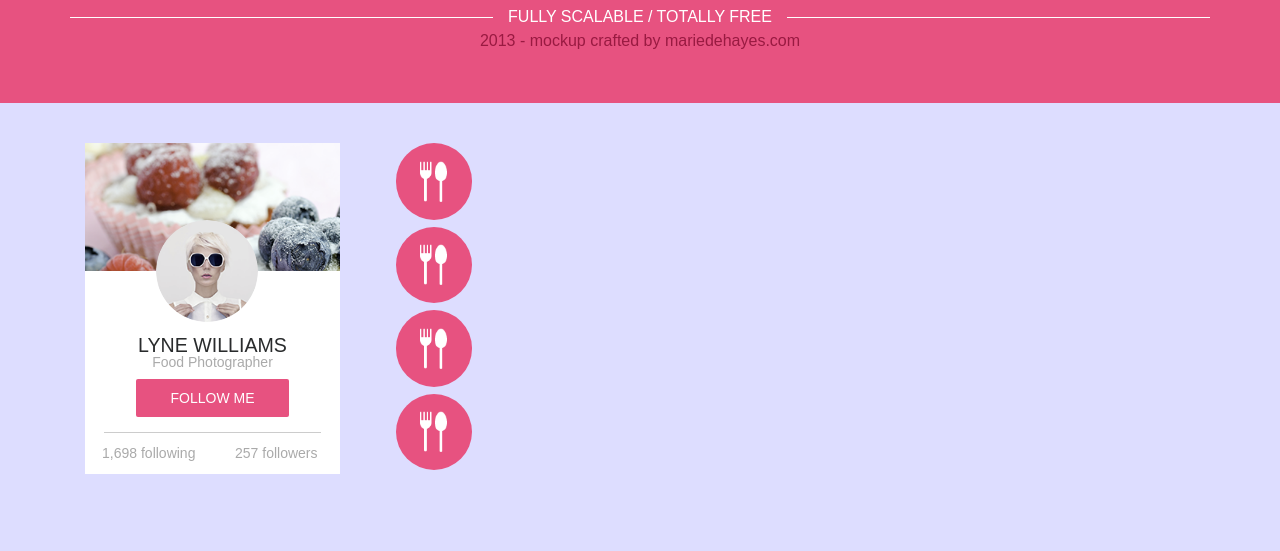
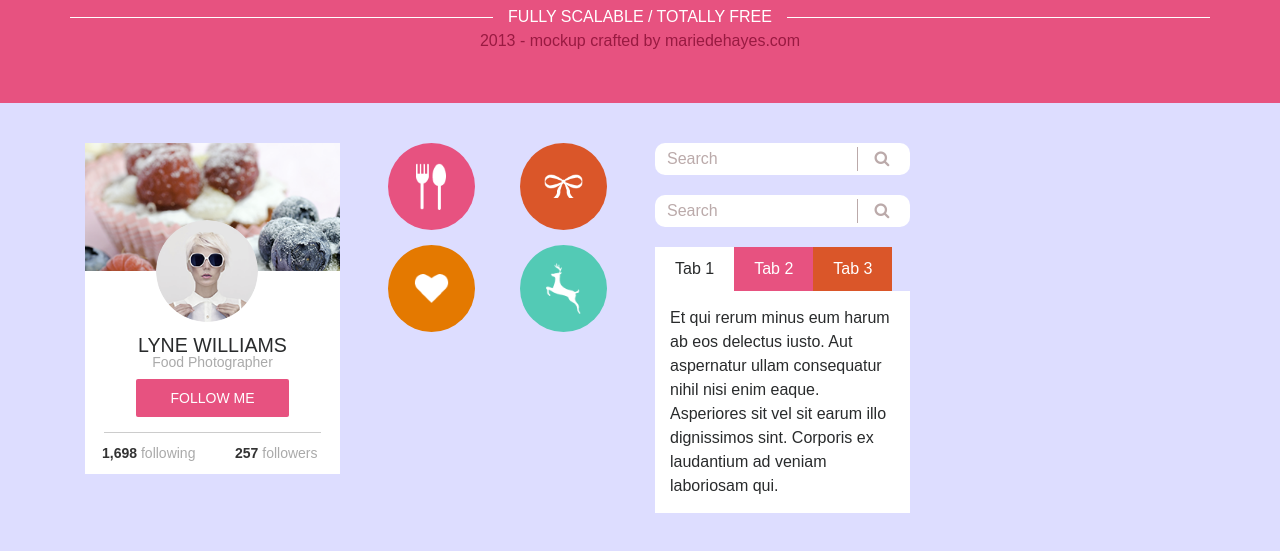
Before and after one commit to Asfades/flat-interface, a website: page index.html in a window 1280 px wide. Shown: the part 97-648 px from the top of the page. Drawn offline with nearby package versions, Linux system fonts and the light colour scheme; files that its build step writes are made by us from their sources; files whose address does not match are found by name.

Commit message:
3rd day of work: aligned big icons, search 70%, tabs-box

```diff
--- a/index.html
+++ b/index.html
@@ -10,8 +10,8 @@
 
   <link rel="stylesheet" href="https://maxcdn.bootstrapcdn.com/bootstrap/4.0.0-alpha.6/css/bootstrap.min.css" integrity="sha384-rwoIResjU2yc3z8GV/NPeZWAv56rSmLldC3R/AZzGRnGxQQKnKkoFVhFQhNUwEyJ"
     crossorigin="anonymous">
-  <script src="https://maxcdn.bootstrapcdn.com/bootstrap/4.0.0-alpha.6/js/bootstrap.min.js" integrity="sha384-vBWWzlZJ8ea9aCX4pEW3rVHjgjt7zpkNpZk+02D9phzyeVkE+jo0ieGizqPLForn"
-    crossorigin="anonymous"></script>
+
+  <link rel="stylesheet" href="https://maxcdn.bootstrapcdn.com/font-awesome/4.7.0/css/font-awesome.min.css">
 </head>
 
 <body class="flat-design-body">
@@ -42,19 +42,56 @@
           <div class="profile-tab__prof">Food Photographer</div>
           <a class="profile-tab__follow" href="#" rel="nofollow">follow me</a>
           <div class="profile-tab__underline"></div>
-          <span class="profile-tab__foll-count">1,698 following</span>
-          <span class="profile-tab__foll-count">257 followers</span>
+          <p class="profile-tab__foll-count foll-count"><span class="foll-count__number">1,698</span> following</p>
+          <p class="profile-tab__foll-count"><span class="foll-count__number">257</span> followers</p>
         </div>
       </div>
       <div class="col-12 col-sm-6 col-lg-3">
         <div class="icons-large">
-          <div class="icons-large__icon icons-large__icon--cook"></div>
-          <div class="icons-large__icon icons-large__icon--cook"></div>
-          <div class="icons-large__icon icons-large__icon--cook"></div>
-          <div class="icons-large__icon icons-large__icon--cook"></div>
+          <div class="row row--bot-space-small">
+            <div class="col-6">
+              <div class="icons-large__icon icons-large__icon--cook"></div>
+            </div>
+            <div class="col-6">
+              <div class="icons-large__icon icons-large__icon--bowknot"></div>
+            </div>
+          </div>
+          <div class="row">
+            <div class="col-6 justify-content-around">
+              <div class="icons-large__icon icons-large__icon--heart"></div>
+            </div>
+            <div class="col-6">
+              <div class="icons-large__icon icons-large__icon--deer"></div>
+            </div>
+          </div>
         </div>
       </div>
-      <div class="col-12 col-sm-6 col-lg-3"></div>
+      <div class="col-12 col-sm-6 col-lg-3">
+        <div class="search">
+          <input class="search__input" type="text" placeholder="Search">
+          <button class="search__submit"><i class="fa fa-search"></i></button>
+        </div>
+        <div class="search">
+          <input class="search__input" type="text" placeholder="Search">
+          <button class="search__submit"><i class="fa fa-search"></i></button>
+        </div>
+        <div class="tabs-box">
+          <div class="tabs-box__bookmarks bookmarks">
+            <div class="bookmarks__item bookmarks__item--active">Tab 1</div>
+            <div class="bookmarks__item bookmarks__item--pink">Tab 2</div>
+            <div class="bookmarks__item bookmarks__item--coral">Tab 3</div>
+          </div>
+          <div class="tabs-box__inner-text inner-text">
+            <div class="inner-text__text inner-text__text--active">
+              Et qui rerum minus eum harum ab eos delectus iusto. Aut aspernatur ullam consequatur nihil nisi enim eaque. Asperiores sit vel sit earum illo dignissimos sint. Corporis ex laudantium ad veniam laboriosam qui.
+            </div>
+            <div class="inner-text__text">
+            </div>
+            <div class="inner-text__text">
+            </div>
+          </div>
+        </div>
+      </div>
       <div class="col-12 col-sm-6 col-lg-3"></div>
     </div>
   </div>
--- a/src/scss/_vars.scss
+++ /dev/null
@@ -1,6 +0,0 @@
-/* colors { */
-
-$main-theme-color: #e75280;
-$main-theme-text-color: #92153b;
-
-/* colors } */
--- a/src/scss/main.scss
+++ b/src/scss/main.scss
@@ -1,4 +1,4 @@
-@import '_vars';
+@import 'vars/_colors';
 @import '_fonts';
 
 .flat-design-body {
@@ -7,14 +7,14 @@
 }
 
 .header {
-  background-color: $main-theme-color;
+  background-color: $main-color;
   font-weight: 300;
   min-height: 200px;
   margin-bottom: 40px;
   text-align: center;
 
     h1 {
-        color: $main-theme-text-color;
+        color: $main-text-color;
         padding: 30px 0 20px;
         text-align: center;
     }
@@ -61,7 +61,7 @@
     }
 
     &__follow {
-        background-color: $main-theme-color;
+        background-color: $main-color;
         border-radius: 2px;
         width: 60%;
         padding: 12px 0;
@@ -73,7 +73,7 @@
         }
 
         &:hover {
-            background-color: #e3356c;
+            background-color: $main-color-hov;
         }
     }
 
@@ -87,6 +87,13 @@
     &__foll-count {
         width: 50%;
         margin-bottom: 10px;
+    }
+}
+
+.foll-count {
+    &__number {
+        color: #333;
+        font-weight: bold;
     }
 }
 
@@ -114,18 +121,137 @@
 }
 
 .icons-large {
-    &__icon--cook {
-        background: $main-theme-color url(../img/icons/fork&spoon.png);
-    }
+    margin: 0 10px;
 
     &__icon {
-        background-size: 35%;
+        background-size: 40%;
         background-position: center;
         background-repeat: no-repeat;
         border-radius: 50%;
-        display: inline-block;
-        margin: 0 10%;
-        width: 30%;
-        padding-top: 30%;
+        margin: 0 auto;
+        width: 85%;
+        padding-top: 85%;
+    }
+
+    &__icon--cook {
+        background-color: $main-color;
+        background-image: url(../img/icons/fork&spoon.png);
+        background-size: 35%;
+
+        &:hover {
+            background-color: $main-color-hov;
+        }
+    }
+
+    &__icon--bowknot {
+        background-color: $theme-coral-color;
+        background-image: url(../img/icons/bowknot.png);
+        background-size: 45%;
+
+        &:hover {
+            background-color: $theme-coral-color-hov;
+        }
+    }
+
+    &__icon--heart {
+        background-color: $theme-orange-color;
+        background-image: url(../img/icons/heart.png);
+
+        &:hover {
+            background-color: $theme-orange-color-hov;
+        }
+    }
+
+    &__icon--deer {
+        background-color: $theme-sea-green-color;
+        background-image: url(../img/icons/deer.png);
+
+        &:hover {
+            background-color: $theme-sea-green-color-hov;
+        }
+    }
+
+
+}
+
+.row--bot-space-small {
+    margin-bottom: 15px !important;
+}
+
+.search {
+    background-color: white;
+    border-radius: 10px;
+    padding: 3px 10px;
+    margin-bottom: 20px;
+    width: 100%;
+
+    &__input {
+        border: none;
+        width: 80%;
+    }
+
+    &__input:focus {
+        outline-style: none;
+    }
+
+    &__input::placeholder {
+        color: #baa;
+    }
+
+    &__submit {
+        background: white;
+        border: none;
+        border-left: 1px solid #baa;
+        color: #baa;
+        cursor: pointer;
+        padding: 0 0 0 1em;
+        font-size: 1em;
+    }
+
+    &__submit:focus {
+        outline: none;
     }
 }
+
+.bookmarks {
+    display: flex;
+    flex-wrap: wrap-reverse;
+    &__item {
+        cursor: pointer;
+        display: inline-block;
+        padding: 10px 20px;
+    }
+
+    &__item--active {
+        background-color: white;
+    }
+
+    &__item--pink {
+        background-color: $main-color;
+    }
+
+    &__item--coral {
+        background-color: $theme-coral-color;
+    }
+
+    &__item--pink,
+    &__item--coral {
+        color: white;
+    }
+}
+
+.tabs-box__inner-text {
+    background-color: white;
+    padding: 15px;
+}
+
+.inner-text__text {
+    background-color: white;
+    display: none;
+    opacity: 0;
+}
+
+.inner-text__text--active {
+    display: block;
+    opacity: 1;
+}
--- /dev/null
+++ b/src/scss/vars/_colors.scss
@@ -0,0 +1,13 @@
+$main-color: #e75280;
+$main-color-hov: #e3356c;
+$theme-coral-color: #DA5629;
+$theme-coral-color-hov: #c44a21;
+$theme-orange-color: #E47900;
+$theme-orange-color-hov: #cc6d00;
+$theme-sea-green-color: #53CAB5;
+$theme-sea-green-color-hov: #3cc3aa;
+
+
+/* spec text colors */
+
+$main-text-color: #92153b;
```
Also changed, not shown: src/img/icons/bowknot.png (renamed from src/img/icons/bant.png).
